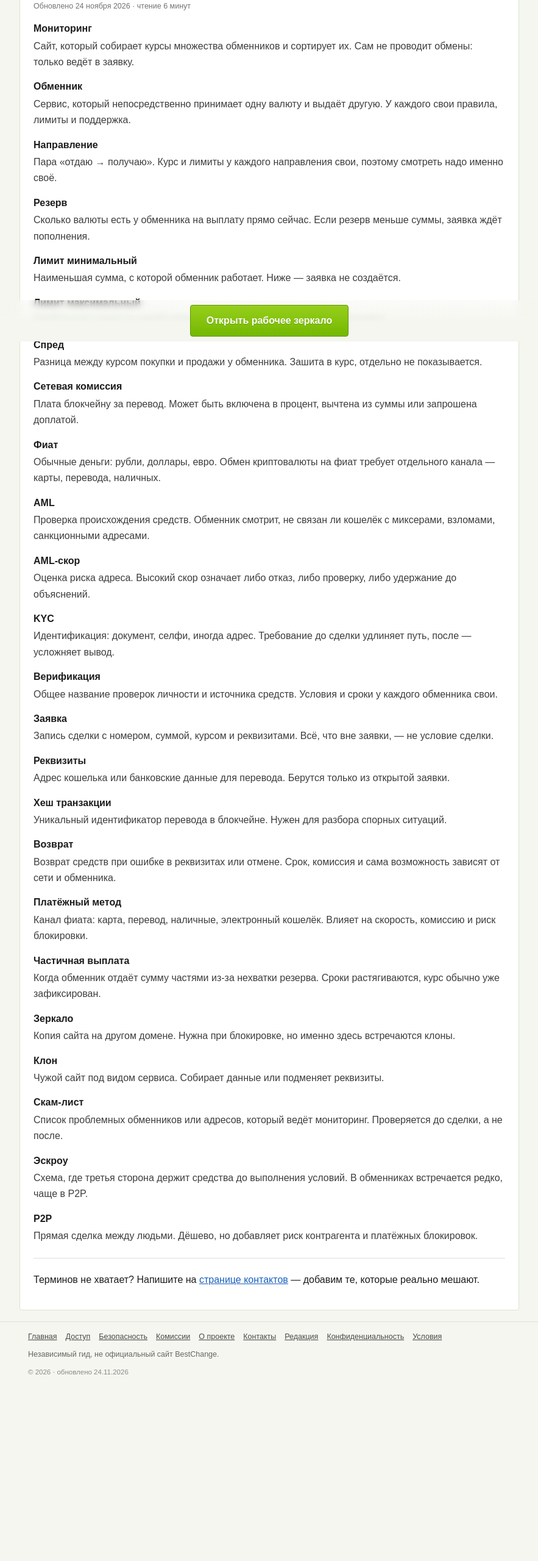
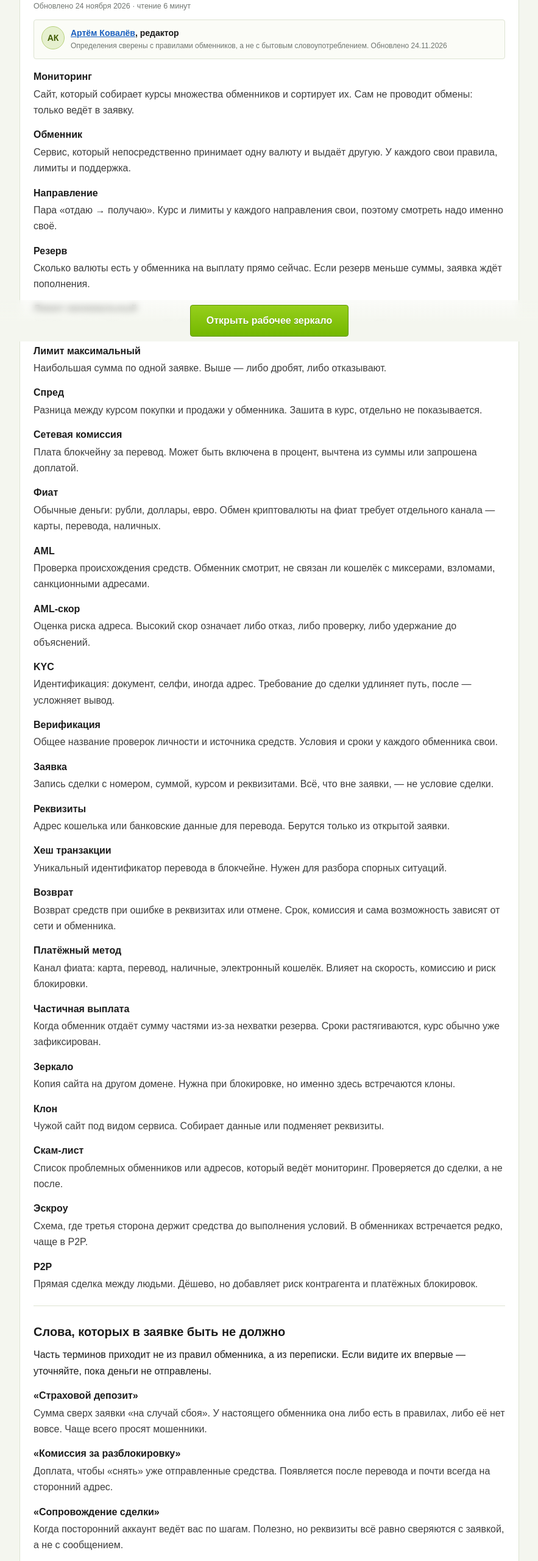
Before and after one commit to bestchange-ru/bestchange-ru.github.io, a plain HTML site: page glossary.html in a window 1280 px wide. Shown: the part 240-2800 px from the top of the page at 61% size, without its empty margins (198-1081 px from the left). Before the commit the page ends 2598 px from the top, so only its background shows below. Drawn offline with Linux system fonts and the light colour scheme.

Commit message:
content: update glossary.html

```diff
--- a/glossary.html
+++ b/glossary.html
@@ -9,7 +9,10 @@
 <link rel="icon" href="/favicon.svg" type="image/svg+xml">
 <link rel="stylesheet" href="/style.css">
 <script type="application/ld+json">
-{"@context":"https://schema.org","@type":"Article","headline":"Глоссарий терминов обменника","datePublished":"2026-11-22","dateModified":"2026-11-24","inLanguage":"ru","author":{"@type":"Organization","name":"Проект-гид BestChange"},"mainEntityOfPage":"https://bestchange-ru.github.io/glossary.html"}
+{"@context":"https://schema.org","@type":"Article","headline":"Глоссарий терминов обменника","datePublished":"2026-11-22","dateModified":"2026-11-24","inLanguage":"ru","author":{"@type":"Person","name":"Артём Ковалёв","jobTitle":"редактор","url":"https://bestchange-ru.github.io/about.html#author"},"publisher":{"@type":"Organization","@id":"https://bestchange-ru.github.io/#org","name":"Проект-гид BestChange"},"mainEntityOfPage":"https://bestchange-ru.github.io/glossary.html"}
+</script>
+<script type="application/ld+json">
+{"@context":"https://schema.org","@type":"BreadcrumbList","itemListElement":[{"@type":"ListItem","position":1,"name":"Главная","item":"https://bestchange-ru.github.io/"},{"@type":"ListItem","position":2,"name":"Глоссарий","item":"https://bestchange-ru.github.io/glossary.html"}]}
 </script>
 </head>
 <body class="has-sticky">
@@ -26,6 +29,14 @@
 <h1>Термины, которые стоит понимать до заявки</h1>
 <p class="lead">Короткие определения без воды. Если термин встречается в правилах обменника — он влияет на сделку.</p>
 <p class="meta">Обновлено 24 ноября 2026 · чтение 6 минут</p>
+
+<div class="byline">
+  <div class="avatar" aria-hidden="true">АК</div>
+  <div>
+    <p class="n"><a href="/about.html#author">Артём Ковалёв</a>, редактор</p>
+    <p class="m">Определения сверены с правилами обменников, а не с бытовым словоупотреблением. Обновлено 24.11.2026</p>
+  </div>
+</div>
 
 <dl>
 <dt><strong>Мониторинг</strong></dt>
@@ -102,6 +113,23 @@
 </dl>
 
 <hr>
+<h2>Слова, которых в заявке быть не должно</h2>
+<p>Часть терминов приходит не из правил обменника, а из переписки. Если видите их впервые — уточняйте, пока деньги не отправлены.</p>
+<dl>
+<dt><strong>«Страховой депозит»</strong></dt>
+<dd>Сумма сверх заявки «на случай сбоя». У настоящего обменника она либо есть в правилах, либо её нет вовсе. Чаще всего просят мошенники.</dd>
+
+<dt><strong>«Комиссия за разблокировку»</strong></dt>
+<dd>Доплата, чтобы «снять» уже отправленные средства. Появляется после перевода и почти всегда на сторонний адрес.</dd>
+
+<dt><strong>«Сопровождение сделки»</strong></dt>
+<dd>Когда посторонний аккаунт ведёт вас по шагам. Полезно, но реквизиты всё равно сверяются с заявкой, а не с сообщением.</dd>
+
+<dt><strong>«Гарант»</strong></dt>
+<dd>Третья сторона, которая держит средства. В обменниках редкость; если предлагают — проверьте, есть ли гарант в правилах сервиса.</dd>
+</dl>
+
+<hr>
 <p>Терминов не хватает? Напишите на <a href="/contacts.html">странице контактов</a> — добавим те, которые реально мешают.</p>
 </main>
 
```
